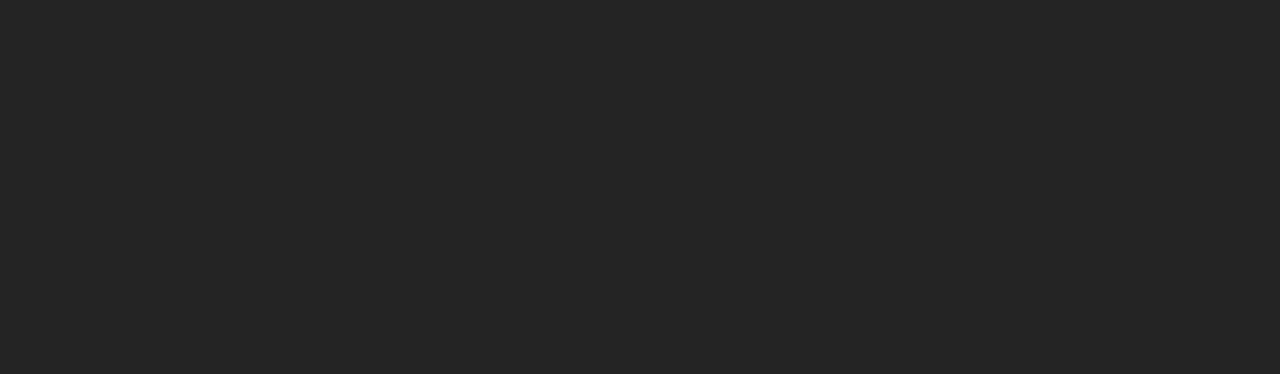
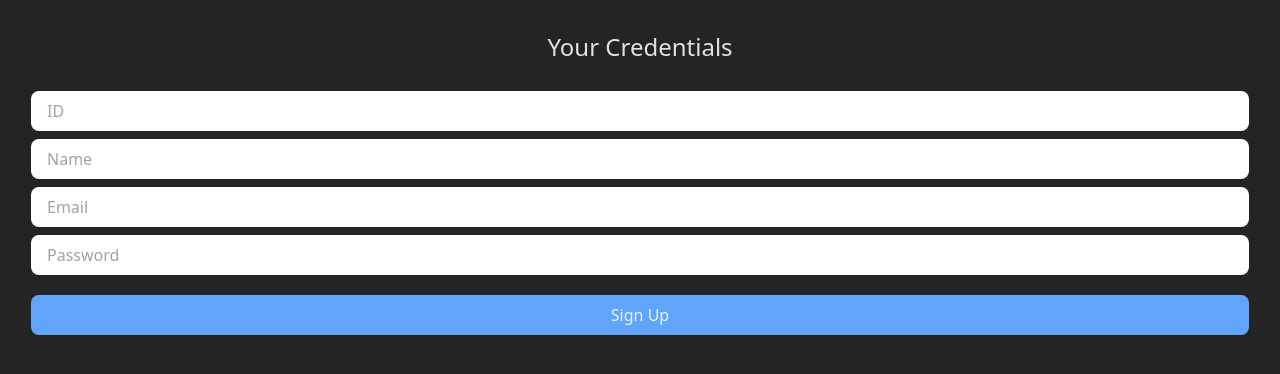
Before and after one commit to devrafael7/Next-Projects, a React (Vite) app in the folder project4/project4/: page /CartTest in a window 1280 px wide. Before the commit this address had no page. Shown: the top 374 px of the page. Built offline with nearby package versions, Linux system fonts and the light colour scheme.

Commit message:
carts have been created succesfully

```diff
--- a/project4/project4/package.json
+++ b/project4/project4/package.json
@@ -12,6 +12,7 @@
   "dependencies": {
     "react": "^19.1.0",
     "react-dom": "^19.1.0",
+    "react-icons": "^5.5.0",
     "react-router-dom": "^7.6.3"
   },
   "devDependencies": {
--- a/project4/project4/src/App.tsx
+++ b/project4/project4/src/App.tsx
@@ -3,6 +3,7 @@
 import Home from "./pages/Home";
 import ShoppingCart from "./components/ShoppingCart";
 import Cart from "./components/Cart";
+import CartTest from "./components/CartTest";
 
 function App() {
   return (
@@ -12,6 +13,7 @@
         <Route path="/Calculator" element={<Calculator />} />
         <Route path="/ShoppingCart" element={<ShoppingCart />} />
         <Route path="/Cart" element={<Cart />} />
+        <Route path="/CartTest" element={<CartTest />} />
       </Routes>
     </BrowserRouter>
   );
--- a/project4/project4/src/components/Cart.tsx
+++ b/project4/project4/src/components/Cart.tsx
@@ -1,4 +1,6 @@
 import React, { useState } from "react";
+import { FaTrash } from "react-icons/fa";
+
 
 type Cart = {
   id: number;
@@ -20,13 +22,18 @@
     };
 
     setItems([...items, newItem]);
-    setItemID('');
-    setItemCategory('');
+    setItemID("");
+    setItemCategory("");
   };
+
+  const removeItem = (id: number) => {
+    const updatedItems = items.filter(item => item.id !== id);
+    setItems(updatedItems);
+  }
 
   console.log(items);
   return (
-    <div className="w-full flex flex-col">
+    <div className="w-full flex flex-col px-4">
       <h1 className="text-2xl self-center my-4">Cart Items</h1>
 
       <form
@@ -61,8 +68,11 @@
       </form>
 
       {items.map((i) => (
-        <span className="text-md mb-1" key={i.id}>
-          <span className="font-semibold">{i.id}</span> - {i.category}
+        <span className="text-md mb-1 flex justify-between" key={i.id}>
+          <div>
+            <span className="font-semibold">{i.id}</span> - {i.category}
+          </div>
+          <FaTrash onClick={()=> removeItem(i.id)} className="cursor-pointer hover:scale-110 transition-all hover:text-red-500"/>
         </span>
       ))}
     </div>
--- /dev/null
+++ b/project4/project4/src/components/CartTest.tsx
@@ -0,0 +1,89 @@
+import { useState } from "react";
+import { FaTrash } from "react-icons/fa";
+
+type User = {
+  ID: number;
+  Name: string;
+  Email: string;
+  Password: string;
+};
+
+export default function CartTest() {
+  const [users, setUsers] = useState<User[]>([]);
+
+  const [id, setId] = useState(0);
+  const [name, setName] = useState("");
+  const [email, setEmail] = useState("");
+  const [password, setPassword] = useState("");
+
+  const addNewUser = (e: React.FormEvent) => {
+    e.preventDefault();
+
+    const newUser: User = {
+      ID: id,
+      Name: name,
+      Email: email,
+      Password: password,
+    };
+
+    setUsers([...users, newUser])
+  };
+
+  const removeUser = (ID: number) => {
+    const updateUsersList = users.filter(u => u.ID !== ID);
+    setUsers(updateUsersList);
+  }
+
+  return (
+    <div className="w-full flex flex-col px-4 py-4">
+      <h1 className="text-2xl self-center mb-7">Your Credentials</h1>
+      <form onSubmit={addNewUser} className="w-full gap-2 flex flex-col" action="">
+        <input
+          className="py-2 px-4 rounded-lg outline-none"
+          placeholder="ID"
+          type="number"
+          onChange={(e) => setId(+e.target.value)}
+          required
+        />
+        <input
+          className="py-2 px-4 rounded-lg outline-none"
+          placeholder="Name"
+          type="text"
+          onChange={(e) => setName(e.target.value)}
+          required
+        />
+        <input
+          className="py-2 px-4 rounded-lg outline-none"
+          placeholder="Email"
+          type="email"
+          onChange={(e) => setEmail(e.target.value)}
+          required
+        />
+        <input
+          className="py-2 px-4 rounded-lg outline-none"
+          placeholder="Password"
+          type="password"
+          onChange={(e) => setPassword(e.target.value)}
+          required
+        />
+        <button
+          className="mt-3 bg-blue-400 py-2 rounded-lg hover:bg-blue-500 transition-all"
+          type="submit"
+        >
+          Sign Up
+        </button>
+      </form>
+
+      <section id="info_users" className="w-full flex flex-col mt-7">
+        {users.map(u =>
+            <span key={u.ID} className="w-full flex justify-between mt-1">
+                <div>
+                    <span className="font-semibold">{u.ID}</span> {u.Name} {u.Email} {u.Password}
+                </div>
+                <FaTrash onClick={()=> removeUser(u.ID)} className="cursor-pointer"/>
+            </span>
+        )}
+      </section>
+    </div>
+  );
+}
```
Also changed, not shown: 1 other file (tests, documents, lock files or other folders).
